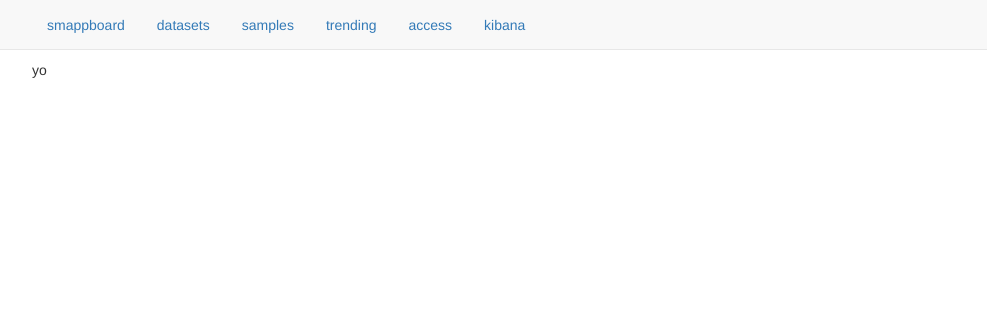
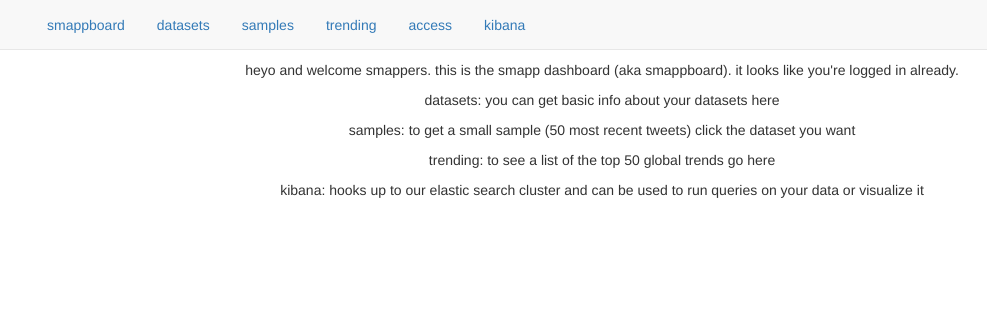
Before and after one commit to SMAPPNYU/smappboard, a Flask app: template smappboard/templates/smappboard.html in a window 1280 px wide. Shown: the top 310 px of the page, without its empty margins (38-1025 px from the left). Run offline with Flask 2, Linux system fonts and the light colour scheme; the template is opened without the code that fills it, so the values that code supplies are empty; some libraries are stand-ins or nearby versions.

Commit message:
added a lot of stuff, twitter login, stll need to fix wrapper for checking twitter acct

```diff
--- a/environment.yml
+++ b/environment.yml
@@ -9,3 +9,4 @@
     - Flask-Bootstrap==3.3.6.0
     - humanize==0.5.1
     - tweepy==3.5.0
+    - Flask-OAuthlib==0.9.3
--- a/requirements.txt
+++ b/requirements.txt
@@ -5,3 +5,4 @@
 Flask-Bootstrap==3.3.6.0
 humanize==0.5.1
 tweepy==3.5.0
+Flask-OAuthlib==0.9.3
--- a/smappboard/app.py
+++ b/smappboard/app.py
@@ -12,32 +12,72 @@
 import pymongo
 import humanize
 
+from functools import wraps
+from datetime import datetime, timedelta
+from bson.json_util import dumps
+
 import smappboard.models
 import smappboard.views
 
-from flask import g, abort, redirect, url_for, request, Flask, render_template, jsonify
+from flask import g, session, abort, redirect, url_for, request, Flask, render_template, jsonify, flash
+from flask_oauthlib.client import OAuth
 from flask_bootstrap import Bootstrap
-
-from datetime import datetime, timedelta
-from bson.json_util import dumps
 
 app = Flask(__name__)
 app.config.from_object(os.environ['APP_SETTINGS'])
+oauth = OAuth(app)
+
+# create a twitter api interface
+twitter = oauth.remote_app(
+    'twitter',
+    base_url='https://api.twitter.com/1.1/',
+    request_token_url='https://api.twitter.com/oauth/request_token',
+    access_token_url='https://api.twitter.com/oauth/access_token',
+    authorize_url='https://api.twitter.com/oauth/authenticate',
+    consumer_key=app.config['SMAPPBOARD_CONSUMER_KEY'],
+    consumer_secret=app.config['SMAPPBOARD_CONSUMER_SECRET']
+)
 
 from smappboard.models import filter_criterion, permission, post_filter, tweet
 
+#decorator for a function to only allow people who have logged into twitter
+def twitter_logged_in(func):
+    @wraps(func)
+
+    def not_authorized_func():
+        return render_template('error.html', error={'message': 'you are not an authorized user', 'code': 403, 'response_code': 403})
+
+    def wrapper(*args, **kwargs):
+        with open(app.config['PATH_TO_SMAPPBOARD_USERS']) as file:
+            authed_users_list = json.load(file)
+            print(authed_users_list)
+            if current_user() in authed_users_list:
+                return func(*args, **kwargs)
+            else:
+                return not_authorized_func()
+    return wrapper
+
+# the base route
 @app.route('/')
 def main_page():
-    return render_template('smappboard.html')
+    if session.get('twitter_token'):
+        should_show_twitter_login = False
+    else:
+        should_show_twitter_login = True
+    return render_template('smappboard.html', should_show_twitter_login=should_show_twitter_login)
 
+# the route to get the list of datasets
 @app.route('/datasets', methods=['GET'])
+@twitter_logged_in
 def datasets_list():
     # get db names from mongo
     mongo = pymongo.MongoClient(app.config['SMAPPBOARD_MONGO_HOST'], int(app.config['SMAPPBOARD_MONGO_PORT']))
     db_names = [db_name for i, db_name in enumerate(mongo.database_names()) if db_name not in app.config['IGNORE_DBS']]
     return render_template('datasets.html', datasets=db_names)
 
+# the single dataset page
 @app.route('/dataset/<string:data_set_name>', methods=['GET'])
+@twitter_logged_in
 def single_dataset(data_set_name):
     mongo = pymongo.MongoClient(app.config['SMAPPBOARD_MONGO_HOST'], int(app.config['SMAPPBOARD_MONGO_PORT']))
     db_size = mongo[data_set_name].command("dbstats")
@@ -56,18 +96,24 @@
     num_tweets = sum([smappdragon_col.mongo_collection.count() for smappdragon_col in pysmap_dataset.collections])
     return render_template('dataset.html', dataset_name=data_set_name, dataset_size=db_size_gb, dataset_platform=dataset_platform, data_type=data_type, num_tweets=num_tweets, filter_list=filter_list)
 
-@app.route('/access/<string:data_set_name>')
+# the route to manage access (need to have admin twitter id)
+@app.route('/access/<string:data_set_name>', methods=['GET'])
+@twitter_logged_in
 def dataset_dashboard(data_set_name):
     return data_set_name
 
-@app.route('/samples')
+# the route to get to all datasets for getting a sample of recent tweet objects
+@app.route('/samples', methods=['GET'])
+@twitter_logged_in
 def get_samples():
     # get db names from mongo
     mongo = pymongo.MongoClient(app.config['SMAPPBOARD_MONGO_HOST'], int(app.config['SMAPPBOARD_MONGO_PORT']))
     db_names = [db_name for i, db_name in enumerate(mongo.database_names()) if db_name not in app.config['IGNORE_DBS']]
     return render_template('samples.html', datasets=db_names)
 
-@app.route('/sample/<string:data_set_name>')
+# the sample for a single dataset
+@app.route('/sample/<string:data_set_name>', methods=['GET'])
+@twitter_logged_in
 def get_sample_for_dataset(data_set_name):
     pysmap_dataset = pysmap.SmappDataset(['mongo', app.config['SMAPPBOARD_MONGO_HOST'], app.config['SMAPPBOARD_MONGO_PORT'], app.config['MONGO_READONLY_USER'], app.config['MONGO_READONLY_PASS'], data_set_name], collection_regex='(^data$|^tweets$|^tweets_\d+$)')
     tweet_sample = []
@@ -75,25 +121,62 @@
         tweet_sample.append(dumps(tweet, sort_keys=True, indent=4, separators=(',', ': ')))
     return render_template('sample.html', tweet_sample=tweet_sample, dataset_name=data_set_name)
 
-@app.route('/trending')
+# the trending page which grabs 15 most recent twitter trends
+# token there has 15 charges, if you, plug in your own token
+@app.route('/trending', methods=['GET', 'POST'])
+@twitter_logged_in
 def get_current_worlwide_trends():
-    auth = tweepy.OAuthHandler(app.config['SMAPPBOARD_TRENDS_CONSUMER_KEY'], app.config['SMAPPBOARD_TRENDS_CONSUMER_SECRET'])
-    auth.set_access_token(app.config['SMAPPBOARD_TRENDS_ACCESS_TOKEN'], app.config['SMAPPBOARD_TRENDS_ACCESS_TOKEN_SECRET'])
-    api = tweepy.API(auth)
+    # use the builtin token to get trends
+    if request.method == 'GET':
+        auth = tweepy.OAuthHandler(app.config['SMAPPBOARD_TRENDS_CONSUMER_KEY'], app.config['SMAPPBOARD_TRENDS_CONSUMER_SECRET'])
+        auth.set_access_token(app.config['SMAPPBOARD_TRENDS_ACCESS_TOKEN'], app.config['SMAPPBOARD_TRENDS_ACCESS_TOKEN_SECRET'])
+        api = tweepy.API(auth)
 
-    try:
-        # https://dev.twitter.com/rest/reference/get/trends/place
-        global_trends = api.trends_place(1)[0]
-        # for getting commas, did it dif elsewhere
-        # for some reason jinja isnt working here
-        locale.setlocale(locale.LC_ALL, 'en_US')
-        return render_template('trending.html', global_trends=[{'url': trend.get('url'), 'name': trend.get('name'), 'tweet_volume': locale.format("%d", int(trend.get('tweet_volume')) if trend.get('tweet_volume') else 0, grouping=True)} for trend in global_trends['trends']])
-    except tweepy.TweepError as e:
-        # with single quotes, ast is the only thing that
-        # reliably loads json responses from twitter with
-        # single quotes
-        error_object = ast.literal_eval(e.reason[1:-1])
-        return render_template('error.html', error={'message': error_object['message'], 'code': error_object['code'], 'response_code': e.response.status_code})
+        try:
+            # https://dev.twitter.com/rest/reference/get/trends/place
+            global_trends = api.trends_place(1)[0]
+            # for getting commas, did it dif elsewhere
+            # for some reason jinja isnt working here
+            locale.setlocale(locale.LC_ALL, 'en_US')
+            return render_template('trending.html', global_trends=[{'url': trend.get('url'), 'name': trend.get('name'), 'tweet_volume': locale.format("%d", int(trend.get('tweet_volume')) if trend.get('tweet_volume') else 0, grouping=True)} for trend in global_trends['trends']])
+        except tweepy.TweepError as e:
+            # with single quotes, ast is the only thing that
+            # reliably loads json responses from twitter with
+            # single quotes
+            error_object = ast.literal_eval(e.reason[1:-1])
+            return render_template('error.html', error={'message': error_object['message'], 'code': error_object['code'], 'response_code': e.response.status_code})
+    # use your own token to get trends
+    elif request.method == 'POST':
+        return jsonify({"message": "not implemented"}), 200
+
+'''
+oauth & 'login' routes
+'''
+
+@twitter.tokengetter
+def get_twitter_token():
+    return session.get('twitter_token')
+
+@app.route('/login')
+def login():
+    return twitter.authorize(callback=url_for('authorized',  _external=True))
+
+@app.route('/logout')
+def logout():
+    session.pop('twitter_token', None)
+    return redirect(url_for('main_page'))
+
+@app.route('/login/authorized')
+def authorized():
+    resp = twitter.authorized_response()
+    if resp is None:
+        flash('You denied the request to sign in.')
+    else:
+        session['twitter_token'] = resp
+    return redirect(url_for('main_page'))
+
+def current_user():
+    return session.get('twitter_token').get('screen_name')
 
 if __name__ == '__main__':
     app.run()
--- a/smappboard/config.py
+++ b/smappboard/config.py
@@ -13,6 +13,9 @@
     SMAPPBOARD_TRENDS_CONSUMER_SECRET = os.environ['SMAPPBOARD_TRENDS_CONSUMER_SECRET']
     SMAPPBOARD_TRENDS_ACCESS_TOKEN = os.environ['SMAPPBOARD_TRENDS_ACCESS_TOKEN']
     SMAPPBOARD_TRENDS_ACCESS_TOKEN_SECRET = os.environ['SMAPPBOARD_TRENDS_ACCESS_TOKEN_SECRET']
+    SMAPPBOARD_CONSUMER_KEY = os.environ['SMAPPBOARD_CONSUMER_KEY']
+    SMAPPBOARD_CONSUMER_SECRET = os.environ['SMAPPBOARD_CONSUMER_SECRET']
+    PATH_TO_SMAPPBOARD_USERS = os.environ['PATH_TO_SMAPPBOARD_USERS']
 
 class ProductionConfig(Config):
     DEVELOPMENT = False
--- /dev/null
+++ b/smappboard/smappboard_users.json
@@ -0,0 +1,3 @@
+[
+"romanscher"
+]
--- a/smappboard/templates/smappboard.html
+++ b/smappboard/templates/smappboard.html
@@ -1,4 +1,43 @@
 {% extends "layout.html" %}
 {% block body %}
-yo
+
+<ul class="list-unstyled center-block text-center">
+
+{% if should_show_twitter_login %}
+
+<li>
+    <p>heyo and welcome smappers. this is the smapp dashboard (aka smappboard). first sign in with twitter:</p>
+</li>
+
+<li>
+    <p><a href='/login'><img src="https://g.twimg.com/dev/sites/default/files/images_documentation/sign-in-with-twitter-gray.png" alt="Sign in with Twitter" title="Sign in with Twitter"></a></p>
+</li>
+
+{% else %}
+
+<li>
+    <p>heyo and welcome smappers. this is the smapp dashboard (aka smappboard). it looks like you're logged in already.</p>
+</li>
+
+{% endif %}
+
+<li>
+    <p>datasets: you can get basic info about your datasets here</p>
+</li>
+
+<li>
+    <p>samples: to get a small sample (50 most recent tweets) click the dataset you want</p>
+</li>
+
+<li>
+    <p>trending: to see a list of the top 50 global trends go here</p>
+</li>
+
+<li>
+    <p>kibana: hooks up to our elastic search cluster and can be used to run queries on your data or visualize it</p>
+</li>
+
+
+</ul>
+
 {% endblock %}
--- a/smappboard/templates/trending.html
+++ b/smappboard/templates/trending.html
@@ -4,7 +4,7 @@
 
 {% for trend in global_trends %}
 
-<p> trend: <b><a href="{{ trend.get('url') }}">{{ trend.get('name') }}</a></b></p>
+<p> trend: <b><a href="{{ trend.get('url') }}" target="_blank">{{ trend.get('name') }}</a></b></p>
 <p>number of tweets: <b>{{ trend.get('tweet_volume') }}</b></p>
 </br>
 </br>
```
Also changed, not shown: smappboard/forms/token_input.py (added, +12 -0 lines), README.md.
